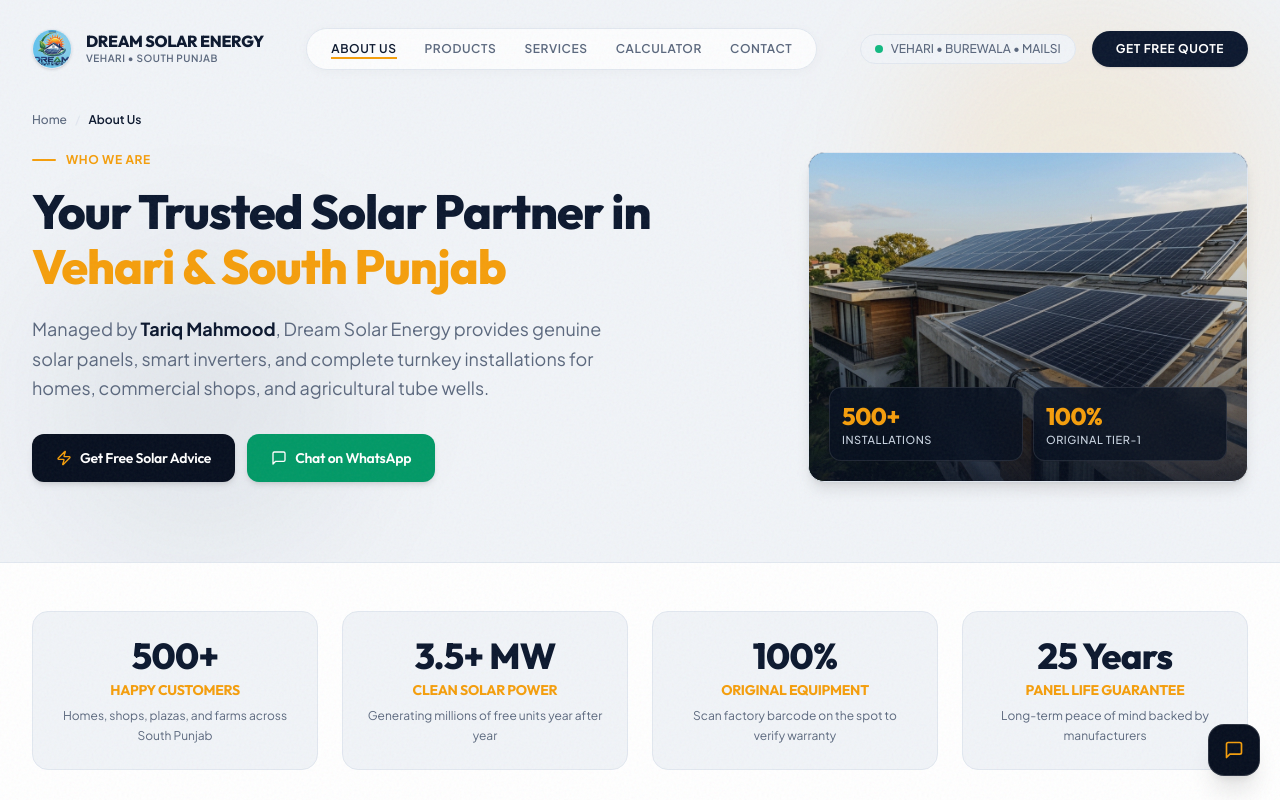
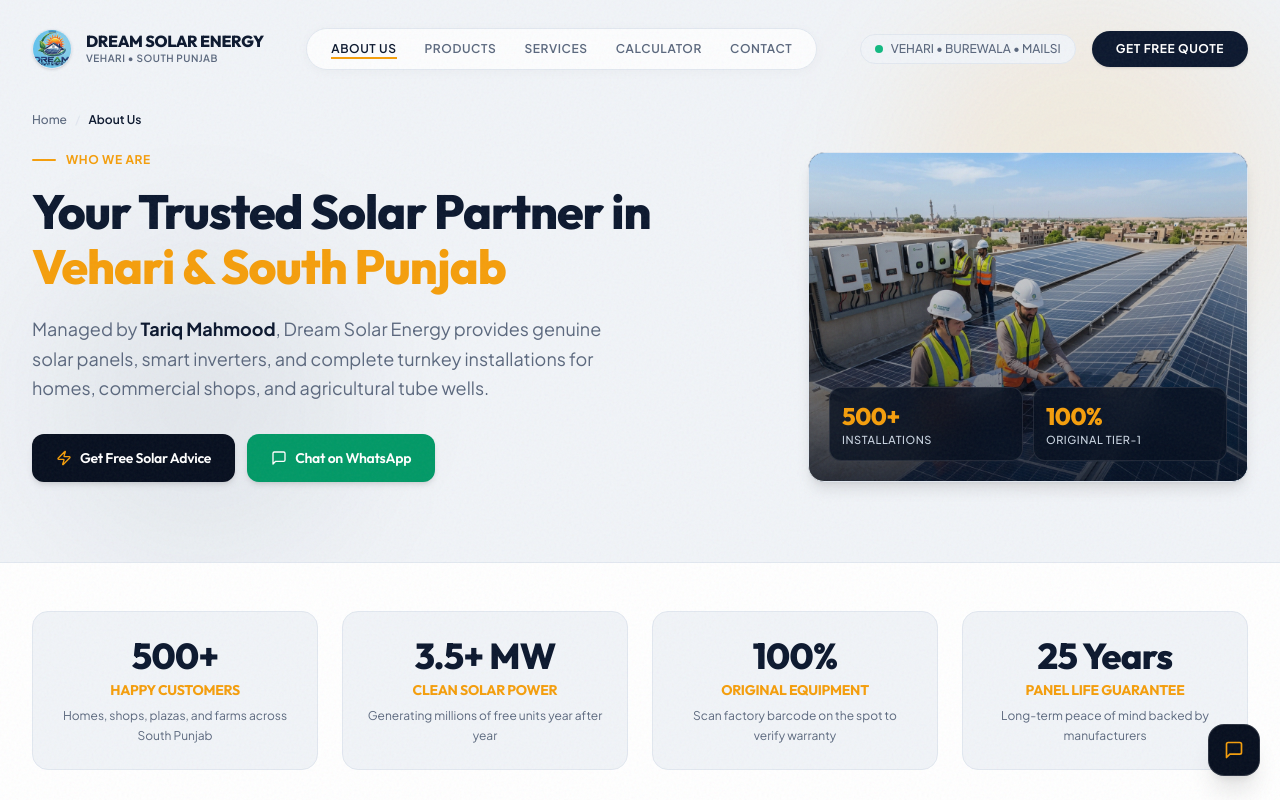
Before and after one commit to haider6982-ali/dreamsolarenergy1, a Next.js app: page /about in a window 1280 px wide. Shown: the top 800 px of the page. Built offline with nearby package versions, Linux system fonts and the light colour scheme.

Commit message:
Update About hero image with dedicated solar team photo and resolve compiler/lint warnings

```diff
--- a/app/about/page.tsx
+++ b/app/about/page.tsx
@@ -67,8 +67,8 @@
         visualTone="navy"
         visualKicker="Clean Energy Deployment"
         visualBody="500+ residential, commercial, and agricultural setups across South Punjab"
-        photoSrc="/images/turnkey-installation.jpg"
-        photoAlt="Dream Solar Energy engineers completing a rooftop installation in South Punjab"
+        photoSrc="/images/about-solar-team.jpg"
+        photoAlt="Dream Solar Energy engineers and technical team inspecting a Tier-1 solar panel installation in South Punjab"
         photoPosition="center"
         stats={[
           { value: "500+", label: "Installations" },
--- a/app/layout.tsx
+++ b/app/layout.tsx
@@ -24,6 +24,7 @@
 });
 
 export const metadata: Metadata = {
+  metadataBase: new URL("https://dreamsolarenergy.com"),
   title: {
     default: "Dream Solar Energy | Solar Systems in Vehari & South Punjab",
     template: "%s | Dream Solar Energy",
--- a/components/sections/ContactSection.tsx
+++ b/components/sections/ContactSection.tsx
@@ -11,7 +11,6 @@
   CheckCircle2,
   Navigation,
   Mail,
-  User,
   AtSign,
 } from "lucide-react";
 
--- a/components/sections/ProblemSection.tsx
+++ b/components/sections/ProblemSection.tsx
@@ -3,7 +3,7 @@
 import React, { useEffect, useRef, useState } from "react";
 import gsap from "gsap";
 import { ScrollTrigger } from "gsap/ScrollTrigger";
-import { AlertTriangle, TrendingUp, ShieldAlert, DollarSign, CloudOff } from "lucide-react";
+import { AlertTriangle, TrendingUp, ShieldAlert, CloudOff } from "lucide-react";
 
 if (typeof window !== "undefined") {
   gsap.registerPlugin(ScrollTrigger);
@@ -11,7 +11,6 @@
 
 export default function ProblemSection() {
   const containerRef = useRef<HTMLDivElement>(null);
-  const counterRef = useRef<HTMLSpanElement>(null);
   const [gridRate, setGridRate] = useState(0);
 
   useEffect(() => {
--- a/components/sections/SavingsCalculator.tsx
+++ b/components/sections/SavingsCalculator.tsx
@@ -140,6 +140,17 @@
               Exact system output varies with rooftop shade, orientation, and inverter specifications.
             </p>
 
+            {onOpenModal ? (
+              <button
+                type="button"
+                onClick={onOpenModal}
+                className="inline-flex items-center gap-2 bg-[#F7941D] hover:bg-[#EE6B00] text-[#0F1B2E] font-bold text-xs sm:text-sm px-6 py-3 rounded-lg transition-colors shadow-site shrink-0 cursor-pointer"
+                style={{ fontFamily: "var(--font-outfit)" }}
+              >
+                <span>Get Formal Quote for {recommended.kw} kW</span>
+                <ArrowRight className="w-4 h-4 text-[#0F1B2E]" />
+              </button>
+            ) : (
               <a
                 href={`https://wa.me/923202200884?text=${encodeURIComponent(
                   `Hello Dream Solar Energy, based on the calculator, my monthly bill is PKR ${bill.toLocaleString()}. I would like to get a formal quotation for a ${recommended.kw} kW solar system.`
@@ -152,6 +163,7 @@
                 <span>Get Formal Quote for {recommended.kw} kW</span>
                 <ArrowRight className="w-4 h-4 text-[#0F1B2E]" />
               </a>
+            )}
           </div>
         </div>
       </div>
--- a/components/sections/TransformationSection.tsx
+++ b/components/sections/TransformationSection.tsx
@@ -3,7 +3,7 @@
 import React, { useEffect, useRef, useState } from "react";
 import gsap from "gsap";
 import { ScrollTrigger } from "gsap/ScrollTrigger";
-import { Sun, BatteryCharging, Zap, ShieldCheck, Sparkles } from "lucide-react";
+import { BatteryCharging, Sparkles } from "lucide-react";
 
 if (typeof window !== "undefined") {
   gsap.registerPlugin(ScrollTrigger);
```
Also changed, not shown: public/images/about-solar-team.jpg (added). Lines whose indentation alone changed are shown as unchanged.
